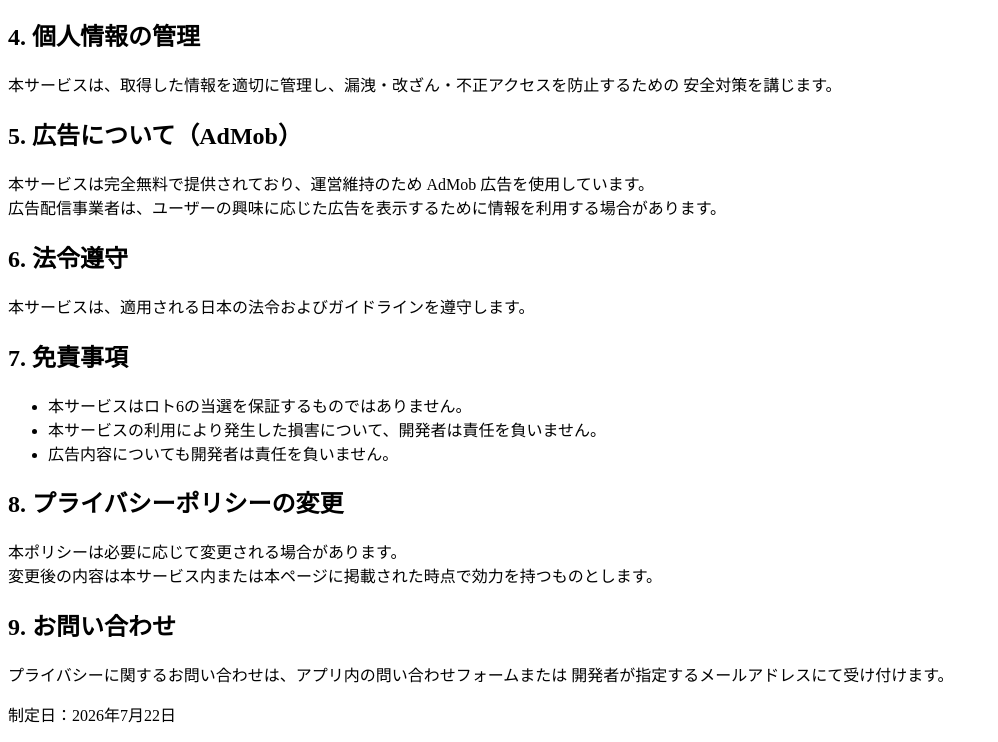
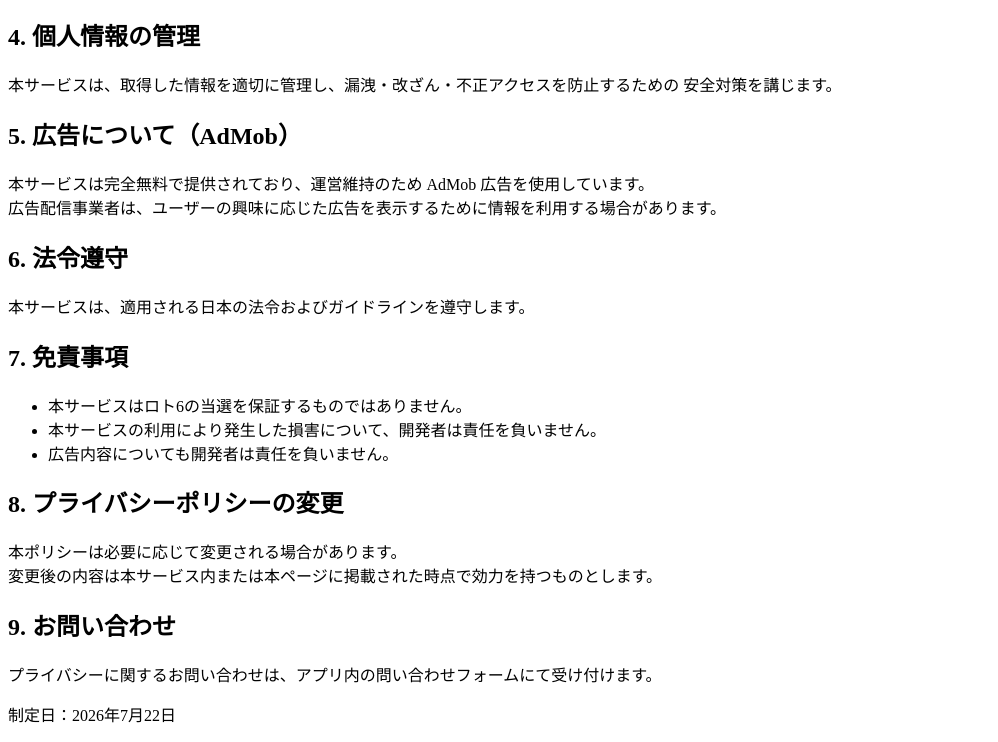
Before and after one commit to IMJKstudio/loto6-privacy-policy, a plain HTML site: page index.html in a window 1280 px wide. Shown: the part 782-1524 px from the top of the page, without its empty margins (0-998 px from the left). Drawn offline with Linux system fonts and the light colour scheme.

Commit message:
Update index.html

```diff
--- a/index.html
+++ b/index.html
@@ -84,8 +84,7 @@
 
   <h2>9. お問い合わせ</h2>
   <p>
-    プライバシーに関するお問い合わせは、アプリ内の問い合わせフォームまたは
-    開発者が指定するメールアドレスにて受け付けます。
+    プライバシーに関するお問い合わせは、アプリ内の問い合わせフォームにて受け付けます。
   </p>
   <p>
 制定日：2026年7月22日
```
